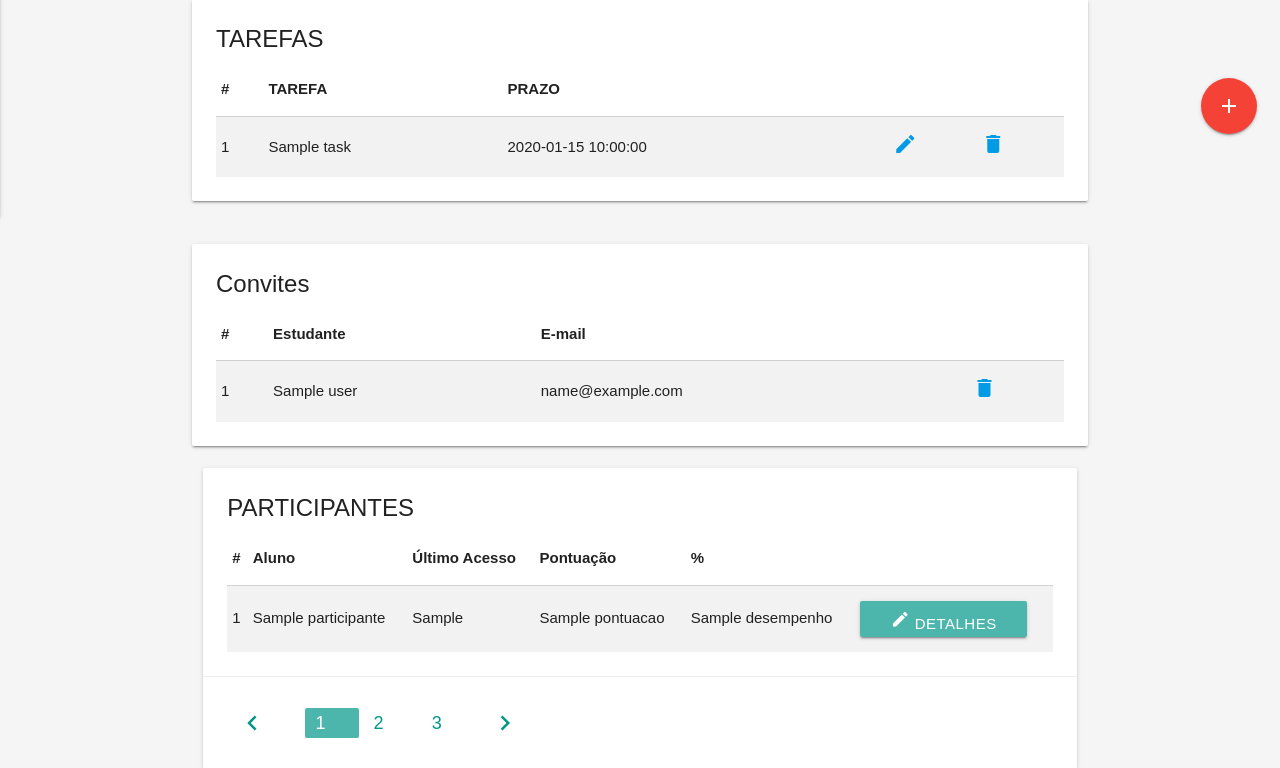
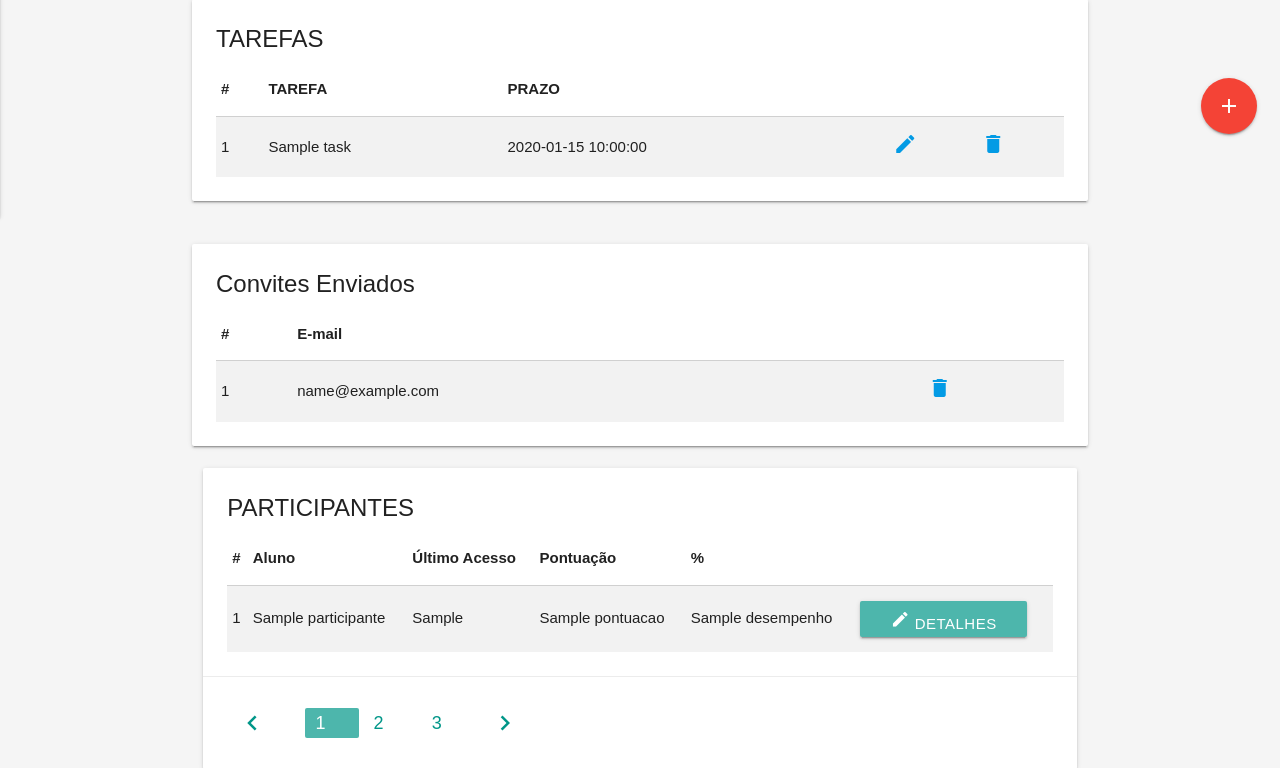
Before and after one commit to eduardosvieira/great-ui, a Flask app: template great/templates/classes/classes.html in a window 1280 px wide. Shown: the part 643-1411 px from the top of the page. Run offline with Flask 2, Linux system fonts and the light colour scheme; the template is opened without the code that fills it: most values are stand-ins (such as "Sample title", 1, 10 or a date in 2020); parts of the project's set-up code (start-up, migrations or seed data) failed here and were passed over; some libraries are stand-ins or nearby versions.

Commit message:
fixing layout to invites card

```diff
--- a/great/controllers/InviteController.py
+++ b/great/controllers/InviteController.py
@@ -16,7 +16,10 @@ def send_invite(class_id):
     user = User().getUserByEmail(email)
     classe = Class().getClassById(class_id)
 
-    invite = Invite(user=user, classe=classe, createdAt=createdAt, status="sent")
+    if user:
+        invite = Invite(user=user, classe=classe, createdAt=createdAt, status="sent")
+    else:
+        invite = Invite(user={"email": email}, classe=classe, createdAt=createdAt, status="sent")
 
     invite_id = invite.createInvite(invite)
     title = "Convite Classroom"
--- a/great/models/User.py
+++ b/great/models/User.py
@@ -9,6 +9,9 @@ class User():
         self.name = name
         self.email = email
         self.password = password
+
+    def __repr__(self):
+        return "%s" % (self.__class__)
 
 
     def signUpUser(self, user=None):
--- a/great/templates/classes/classes.html
+++ b/great/templates/classes/classes.html
@@ -128,12 +128,11 @@
         <div class="col s12">
           <div class="card">
             <div class="card-content">
-              <span class="card-title">Convites</span>
+              <span class="card-title">Convites Enviados</span>
               <table class="striped">
                 <thead>
                   <tr>
                     <th>#</th>
-                    <th>Estudante</th>
                     <th>E-mail</th>
                     <th></th>
                   </tr>
@@ -144,7 +143,6 @@
                     {% for invite in invites %}
                       <tr>
                         <td class="inviteId">{{ invite._id }}</td>
-                        <td>{{ invite.user.name }}</td>
                         <td>{{ invite.user.email }}</td>
                         <td>
                           <a href="" class="btnDeleteInvite"><i class="material-icons">delete</i></a>
```
